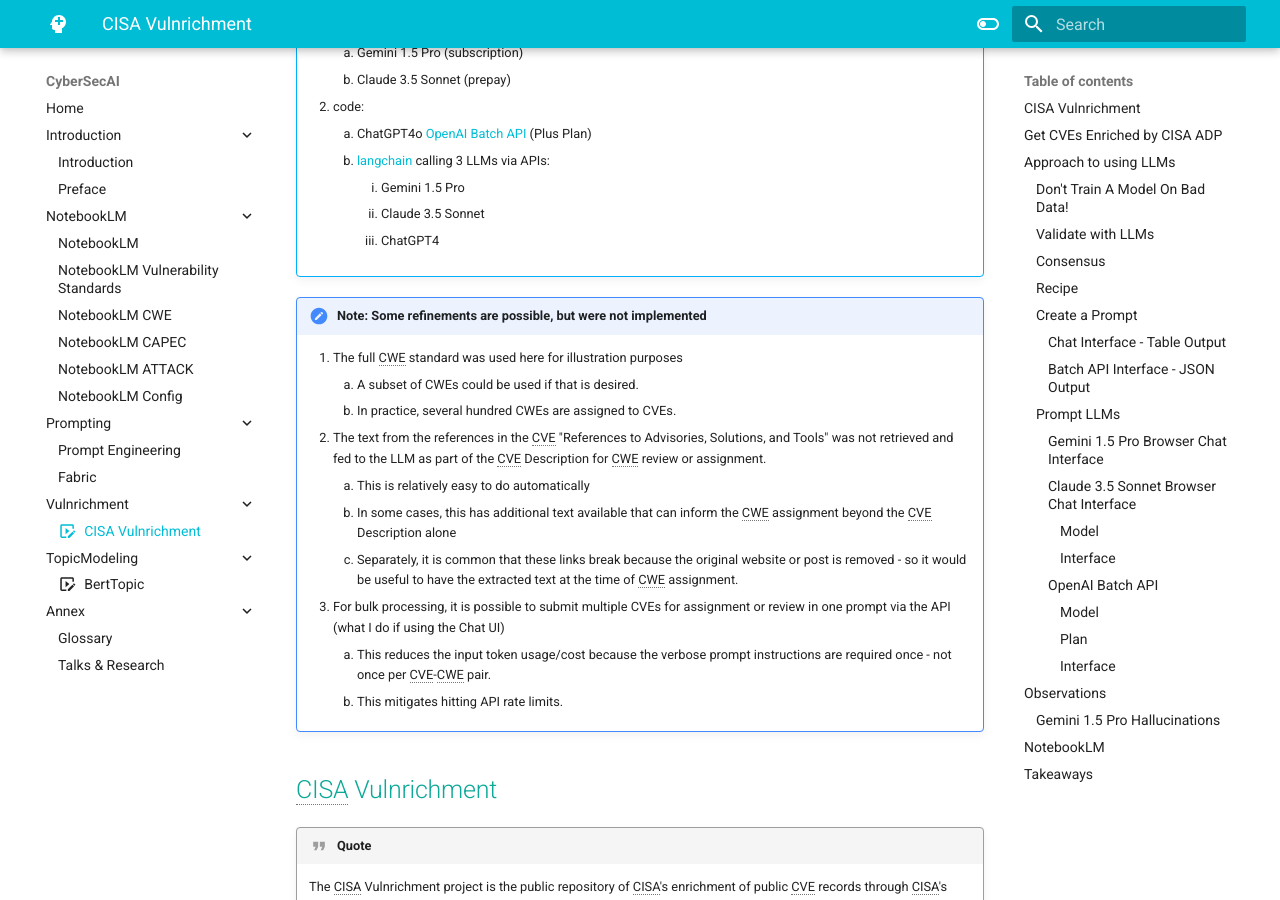
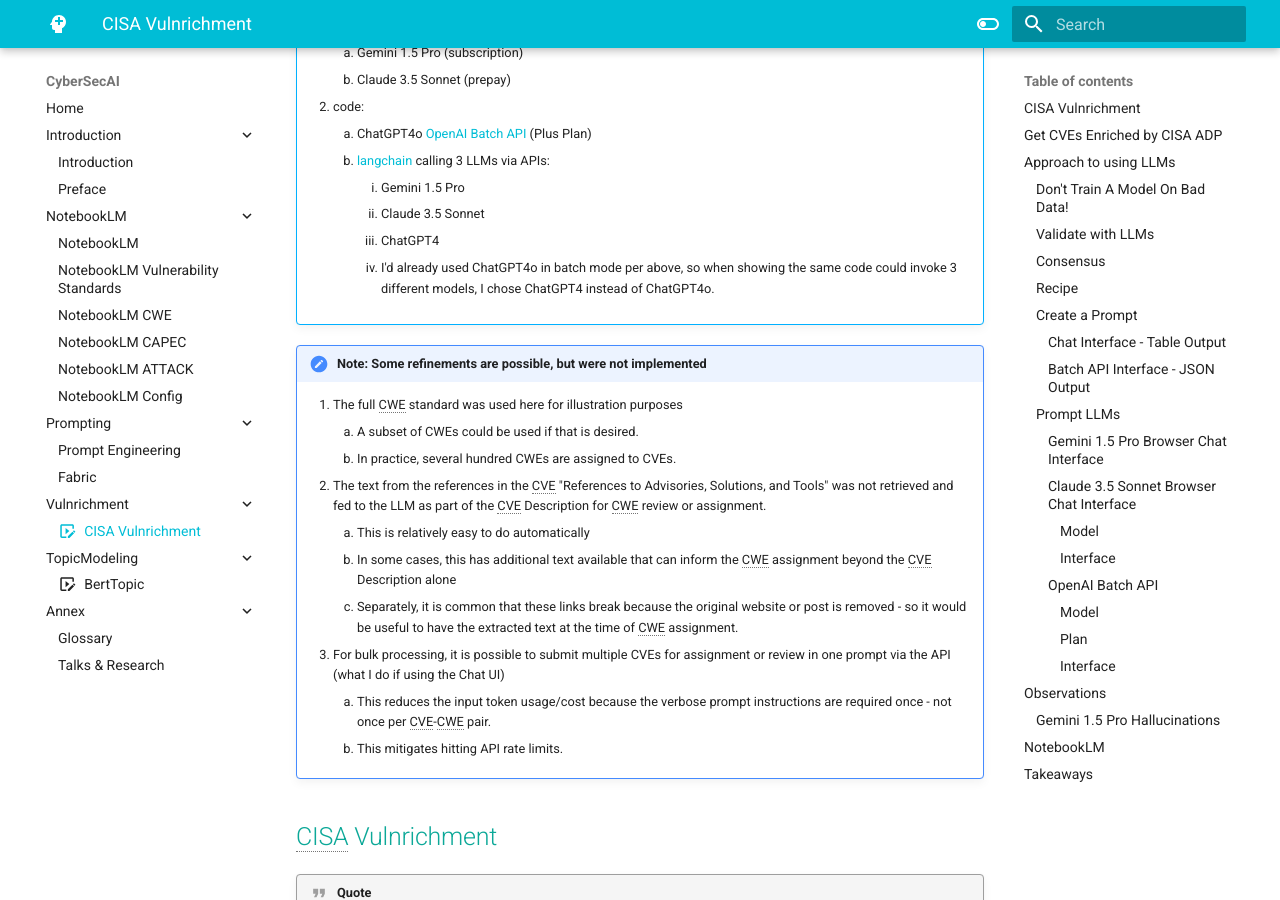
Before and after one commit to CyberSecAI/CyberSecAI.github.io, an MkDocs documentation site: the page built from docs/Vulnrichment/Vulnrichment.md, in a window 1280 px wide and 900 px high, scrolled down 856 px. Built offline with MkDocs 1.6.1 and Material for MkDocs 9.7.7, drawn with Linux system fonts in a browser that asks for light colours; emoji names are drawn with the system emoji font; comment, search, counter and statistics services are not loaded.

Commit message:
vulnrichment langchain chatgpt

```diff
--- a/docs/Vulnrichment/Vulnrichment.md
+++ b/docs/Vulnrichment/Vulnrichment.md
@@ -42,6 +42,7 @@ icon: material/play-box-edit-outline
             1. Gemini 1.5 Pro
             2. Claude 3.5 Sonnet
             3. ChatGPT4
+               1. I'd already used ChatGPT4o in batch mode per above, so when showing the same code could invoke 3 different models, I chose ChatGPT4 instead of ChatGPT4o.
 
 !!! notes "Note: Some refinements are possible, but were not implemented"
     1. The full CWE standard was used here for illustration purposes
```
